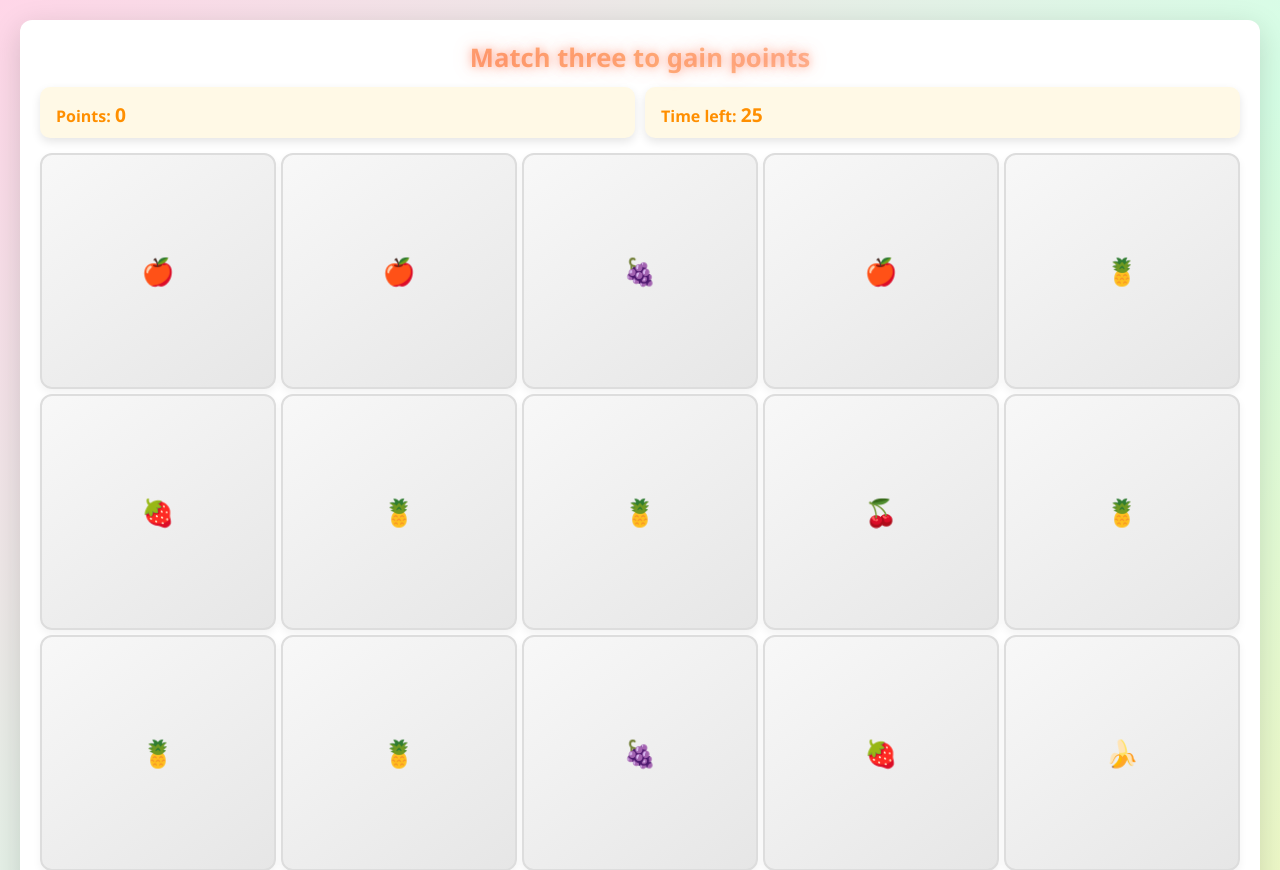
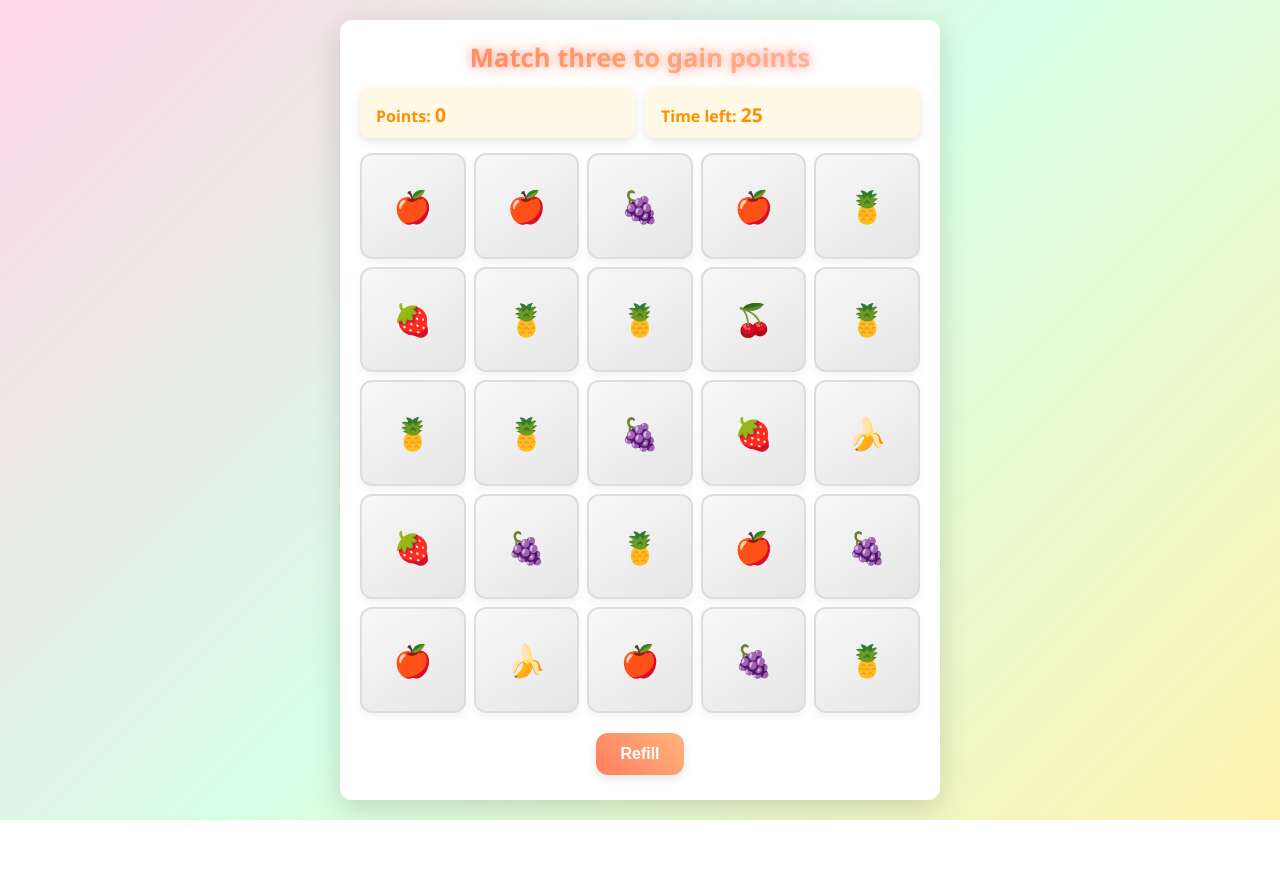
Before and after one commit to Andrew-Nes/playable-ads, a plain HTML site: page match-ad/index.html in a window 1280 px wide. Shown: the top 870 px of the page. After the commit the page ends 820 px from the top, so only its background shows below. Drawn offline with Linux system fonts and the light colour scheme.

Commit message:
feat: add adaptative design

```diff
--- a/match-ad/style.css
+++ b/match-ad/style.css
@@ -1,9 +1,18 @@
  :root {
   --max-width-mobile: 100%;
+  --max-width-tablet: 500px;
+  --max-width-desktop: 600px;
+
   --tile-size-mobile: 44px;
+  --tile-size-tablet: 48px;
+  --tile-size-desktop: 52px;
+
   --font-size-base: 15px;
   --gap-size-mobile: 5px;
+  --gap-size-tablet: 6px;
+  --gap-size-desktop: 8px;
   --border-radius: 12px;
+
   --bg-gradient-1: #ffd6e8;
   --bg-gradient-2: #d6ffe6;
   --bg-gradient-3: #fff3b0;
@@ -176,3 +185,34 @@ button:hover {
   50% { transform: scale(1.05); }
   100% { transform: scale(1); }
 }
+
+
+@media (min-width: 600px) {
+  .ad-container {
+    max-width: var(--max-width-tablet);
+  }
+
+  .grid {
+    gap: var(--gap-size-tablet);
+  }
+
+  .tile {
+    min-width: var(--tile-size-tablet);
+    font-size: calc(var(--tile-size-tablet) * 0.6);
+  }
+}
+
+@media (min-width: 900px) {
+  .ad-container {
+    max-width: var(--max-width-desktop);
+  }
+
+  .grid {
+    gap: var(--gap-size-desktop);
+  }
+
+  .tile {
+    min-width: var(--tile-size-desktop);
+    font-size: calc(var(--tile-size-desktop) * 0.6);
+  }
+}
```
